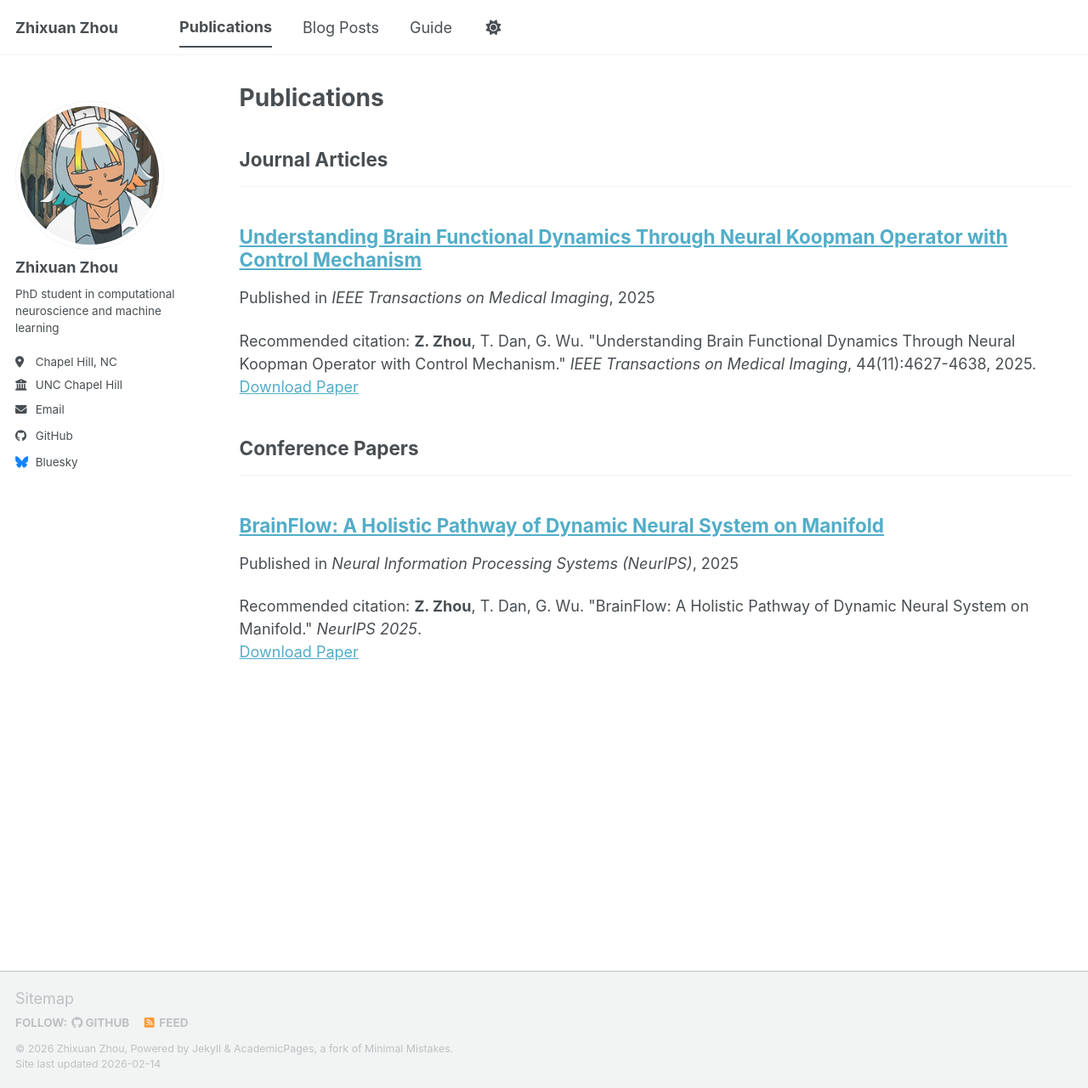
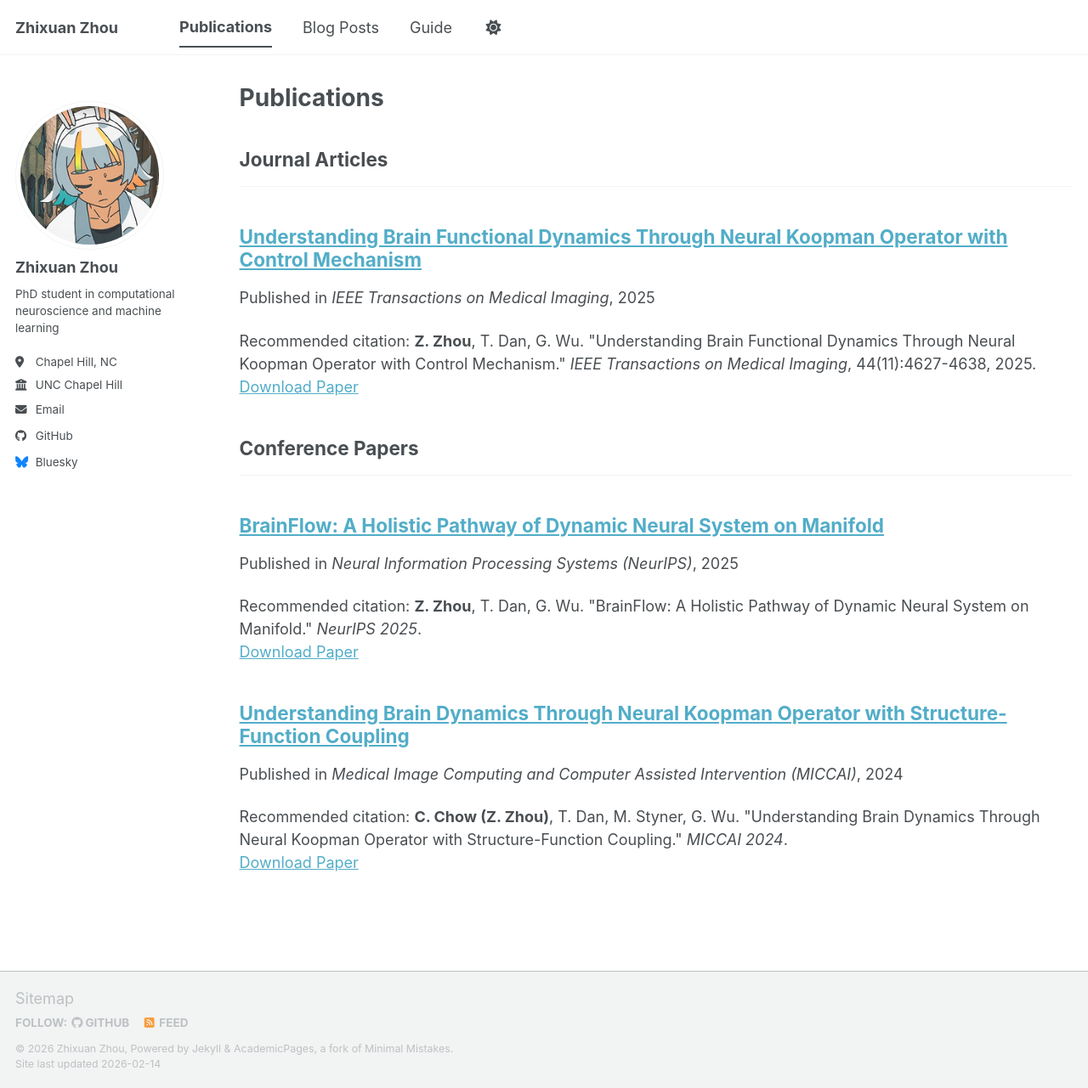
Before and after one commit to taka2223/taka2223.github.io, a Jekyll site: the page built from _pages/publications.html, in a window 1280 px wide and 1281 px high. Shown: the whole window at 85% size. Built offline with Jekyll 4.4.1, drawn with Linux system fonts in a browser that asks for light colours; a script bundle is joined from its source files by our own code; library files that are not in the unit come from our copies.

Commit message:
Update publication details for paper on brain dynamics

```diff
--- a/_publications/2010-10-01-paper-title-number-2.md
+++ b/_publications/2010-10-01-paper-title-number-2.md
@@ -1,8 +1,10 @@
-title: "Understanding Brain Functional Dynamics Through Neural Koopman Operator with Control Mechanism"
+---
+title: "Understanding Brain Dynamics Through Neural Koopman Operator with Structure-Function Coupling"
 collection: publications
-category: manuscripts
-permalink: /publication/2025-koopman-tmi
-date: 2025-06-17
-venue: 'IEEE Transactions on Medical Imaging'
-paperurl: 'https://ieeexplore.ieee.org/document/11039163/'
-citation: '<b>Z. Zhou</b>, T. Dan, G. Wu. "Understanding Brain Functional Dynamics Through Neural Koopman Operator with Control Mechanism." <i>IEEE Transactions on Medical Imaging</i>, 44(11):4627-4638, 2025.'
+category: conferences
+permalink: /publication/2024-koopman-miccai
+date: 2024-10-06
+venue: 'Medical Image Computing and Computer Assisted Intervention (MICCAI)'
+paperurl: 'https://link.springer.com/chapter/10.1007/978-3-031-72069-7_48'
+citation: '<b>C. Chow (Z. Zhou)</b>, T. Dan, M. Styner, G. Wu. "Understanding Brain Dynamics Through Neural Koopman Operator with Structure-Function Coupling." <i>MICCAI 2024</i>.'
+---
```
